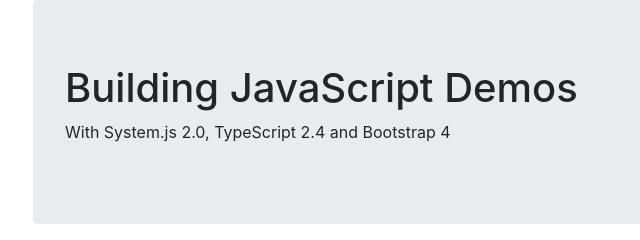
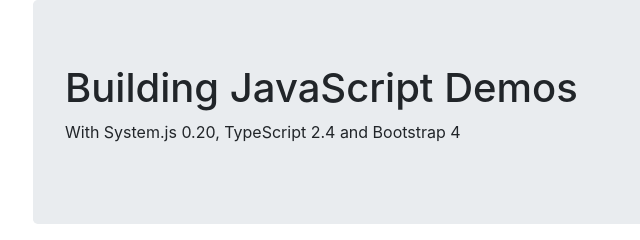
Before and after one commit to atao60/systemjs0_20-transpile-on-browser, a website: page src/index.html in a window 1280 px wide. Shown: the top 240 px of the page, 52-692 px from the left. Drawn offline with nearby package versions, Linux system fonts and the light colour scheme.

Commit message:
Correction version of SystemJS in index.html header

```diff
--- a/src/index.html
+++ b/src/index.html
@@ -19,7 +19,7 @@
   <div class="container">
     <div class="jumbotron">
       <h1>Building JavaScript Demos</h1>
-      <p>With System.js 2.0, TypeScript 2.4 and Bootstrap 4</p>
+      <p>With System.js 0.20, TypeScript 2.4 and Bootstrap 4</p>
     </div>
     <h2>Welcome!<span class="fa fa-handshake-o"></span></i></h2>
     <p>Open the browser console to check if the "Person name: David" message is there.</p>
```
